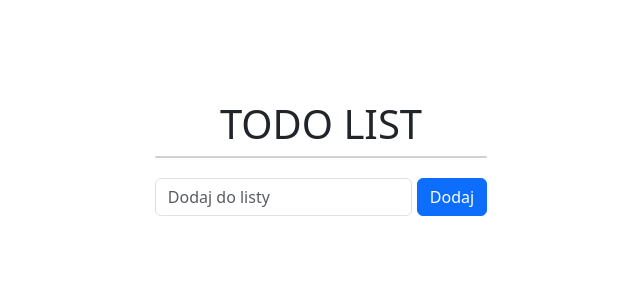
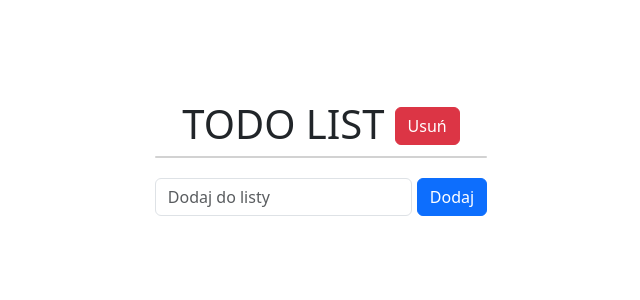
Before and after one commit to ihasp/Todo-app, a React (Vite) app in the folder TODOLIST/: page / in a window 1280 px wide. Shown: the top 300 px of the page, without its empty margins (319-959 px from the left). Built offline with nearby package versions, Linux system fonts and the light colour scheme.

Commit message:
Added new delete functionality

```diff
--- a/TODOLIST/src/TodoList.tsx
+++ b/TODOLIST/src/TodoList.tsx
@@ -38,13 +38,25 @@ export const TodoList: React.FC = () => {
     }
   };
 
+   const handleDeleteClick = () => {
+     const filteredTodos = todos.filter((todo) => !todo.completed);
+     setTodos(filteredTodos);
+     localStorage.setItem("todos", JSON.stringify(filteredTodos));
+   };
+
+
   return (
     <div className="main-container">
       <div>
-        <h1 style={{ textAlign: "center" }}>TODO LIST</h1>
+        <div style={{display:"flex", justifyContent:"center", flexDirection:"row"}}>
+          <h1>TODO LIST</h1>
+          <button className="btn btn-danger" style={{marginLeft:"10px", maxHeight:"37.6px", marginTop:"7px"}}
+                  onClick={handleDeleteClick}>Usuń</button>
+        </div>
         <ul className="card">
           {todos.map((todo) => (
             <li
+              className="card"
               key={todo.id}
               onClick={() => handleToggle(todo.id)}
               style={{
```
